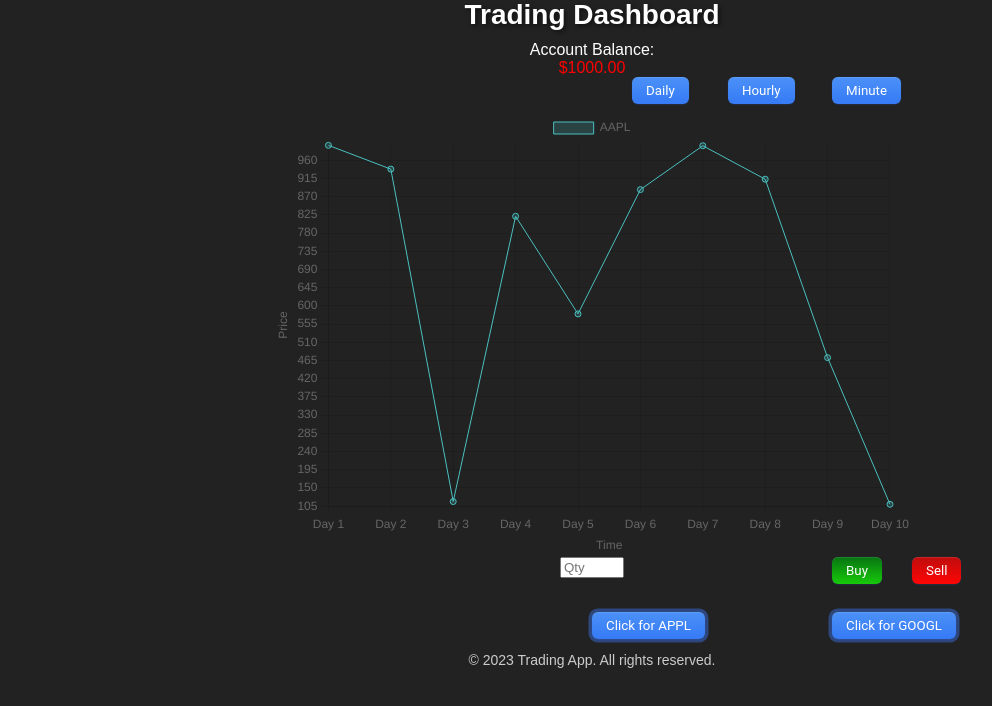
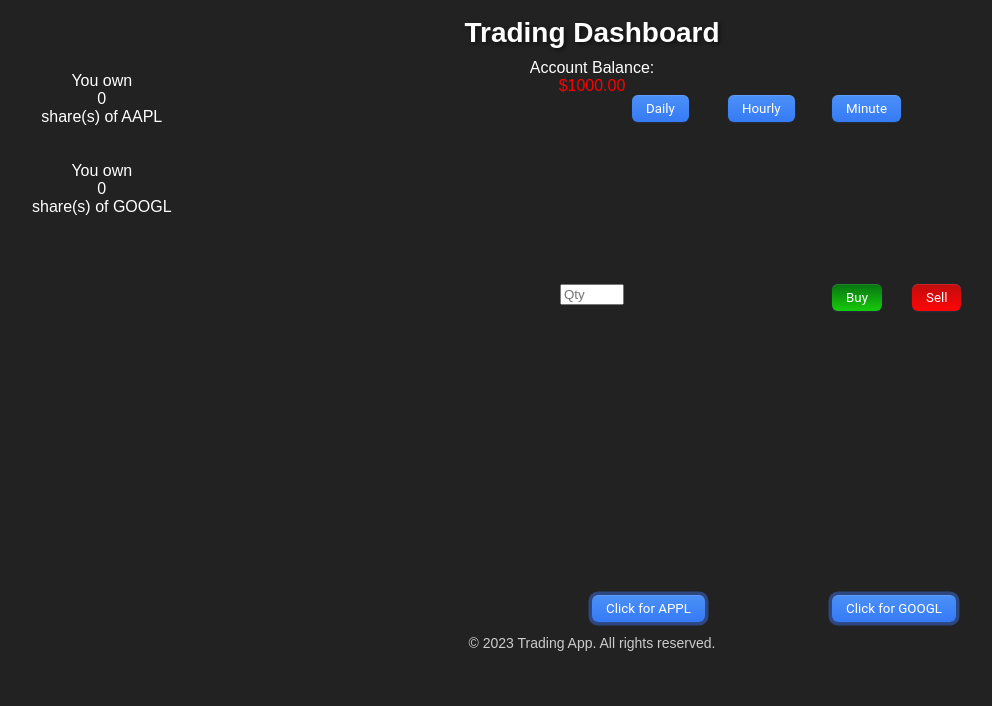
Before and after one commit to damell01/StockTradingApp, a plain HTML site: page trading.html in a window 1280 px wide. Shown: the part 128-834 px from the top of the page, without its empty margins (48-1040 px from the left). Drawn offline with nearby package versions, Linux system fonts and the light colour scheme.

Commit message:
Stock balance added to side

```diff
--- a/script.js
+++ b/script.js
@@ -7,6 +7,7 @@ let googlSharesOwned = 0;
 // Function to generate random stock prices
 function generateRandomPrices() {
   return Math.random() * 1000;
+  if
 }
 
 // Function to create a chart
@@ -180,8 +181,10 @@ function buyStock(stock) {
     // Update shares owned
     if (stock === 'AAPL') {
       aaplSharesOwned += quantity;
+      document.getElementById('applQuantity').innerHTML = aaplSharesOwned;
     } else if (stock === 'GOOGL') {
       googlSharesOwned += quantity;
+      document.getElementById('googlQuantity').innerHTML = googlSharesOwned;
     }
   }
 
@@ -234,10 +237,14 @@ function buyStock(stock) {
     // Update shares owned
     if (stock === 'AAPL') {
       aaplSharesOwned -= quantity;
+      document.getElementById('applQuantity').textContent = aaplSharesOwned;
     } else if (stock === 'GOOGL') {
       googlSharesOwned -= quantity;
+      document.getElementById('googlQuantity').textContent = googlSharesOwned;
     }
   }
+
+  // Switches Charts
   function toggleChart(chartToShowId, chartToHideId) {
     const chartToShow = document.getElementById(chartToShowId);
     const chartToHide = document.getElementById(chartToHideId);
--- a/styles.css
+++ b/styles.css
@@ -2,6 +2,12 @@
 body, h1, h2, p, ul, li {
   margin: 0;
   padding: 0;
+}
+.sidebar{
+  left:10vh;
+  position:absolute;
+  top:25vh;
+  height: 100vh;
 }
 
     .container {
--- a/trading.html
+++ b/trading.html
@@ -45,6 +45,15 @@
             <button onclick="sellStock('GOOGL')">Sell</button>
           </div>
         </div>
+        <div class="sidebar">
+            <label for="aapl-quantity">You own </label>
+            <div id="applQuantity"> 0</div>
+            <label for="aapl-quantity">share(s) of AAPL </label>
+<br><br><br>
+            <label for="googl-quantity">You own </label>
+            <div id="googlQuantity"> 0</div>
+            <label for="googl-quantity">share(s) of GOOGL </label>
+        </div>
         <div class="toggle-chart">
             <button id="aaplToggle" onclick="toggleChart('aapl-chart-section', 'googl-chart-section')">Click for APPL</button>
             <button id="googToggle" onclick="toggleChart('googl-chart-section', 'aapl-chart-section')">Click for GOOGL</button>
```
